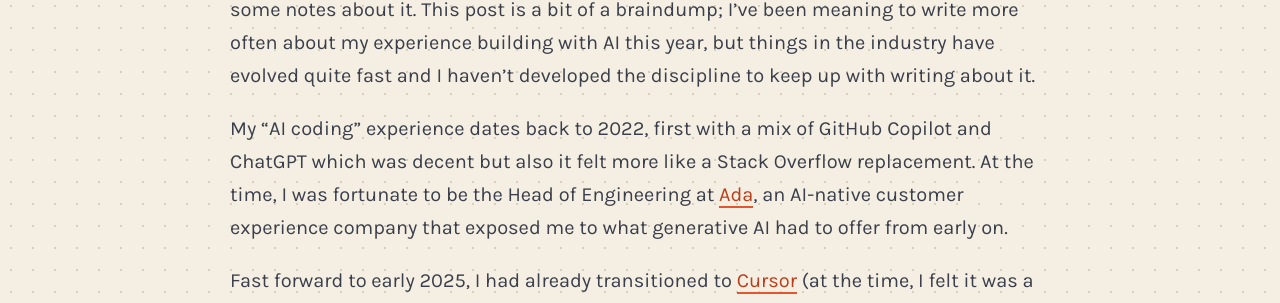
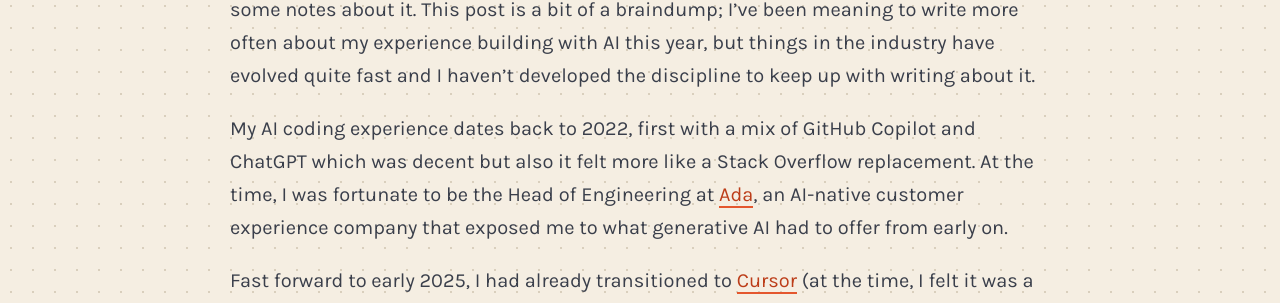
Before and after one commit to wmora/wmora.github.io, a Jekyll site: the page built from _posts/2026-09-06-thoughts-a-year-into-ai-coding.md, in a window 1280 px wide and 900 px high, scrolled down 324 px. Shown: the part 143-446 px from the top of the window. Built offline with Jekyll 4.4.1, drawn with Linux system fonts in a browser that asks for light colours.

```diff
--- a/_posts/2026-09-06-thoughts-a-year-into-ai-coding.md
+++ b/_posts/2026-09-06-thoughts-a-year-into-ai-coding.md
@@ -12,7 +12,7 @@ tags:
 
 It’s been more than a year since I fully transitioned to coding with AI and wanted to post some notes about it. This post is a bit of a braindump; I’ve been meaning to write more often about my experience building with AI this year, but things in the industry have evolved quite fast and I haven’t developed the discipline to keep up with writing about it.
 
-My “AI coding” experience dates back to 2022, first with a mix of GitHub Copilot and ChatGPT which was decent but also it felt more like a Stack Overflow replacement. At the time, I was fortunate to be the Head of Engineering at [Ada](https://www.ada.cx/), an AI-native customer experience company that exposed me to what generative AI had to offer from early on.
+My AI coding experience dates back to 2022, first with a mix of GitHub Copilot and ChatGPT which was decent but also it felt more like a Stack Overflow replacement. At the time, I was fortunate to be the Head of Engineering at [Ada](https://www.ada.cx/), an AI-native customer experience company that exposed me to what generative AI had to offer from early on.
 
 Fast forward to early 2025, I had already transitioned to [Cursor](https://cursor.com/) (at the time, I felt it was a more powerful autocomplete) and decided to try [Cline](https://cline.bot/), coinciding with the release of [Sonnet 3.7](https://www.anthropic.com/news/claude-3-7-sonnet). That was my first experience letting AI build an app while I was ~95% hands off coding. The app was a simple conversational interface to ask questions about a podcast based on its transcripts. While relatively simple, I was pretty convinced that it was doing a much better job than I could at a pace I could never match if I were to design and write everything myself.
 
```
